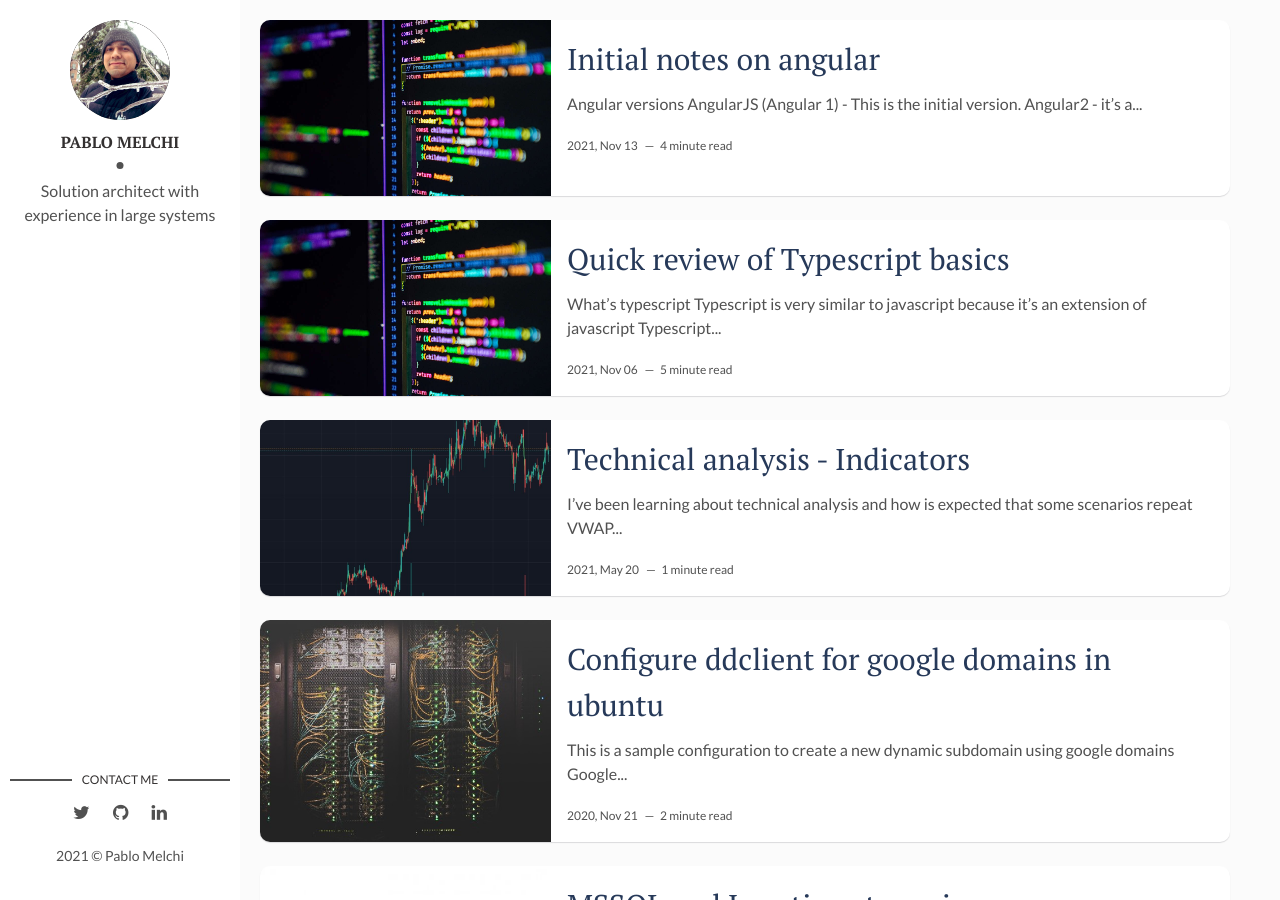
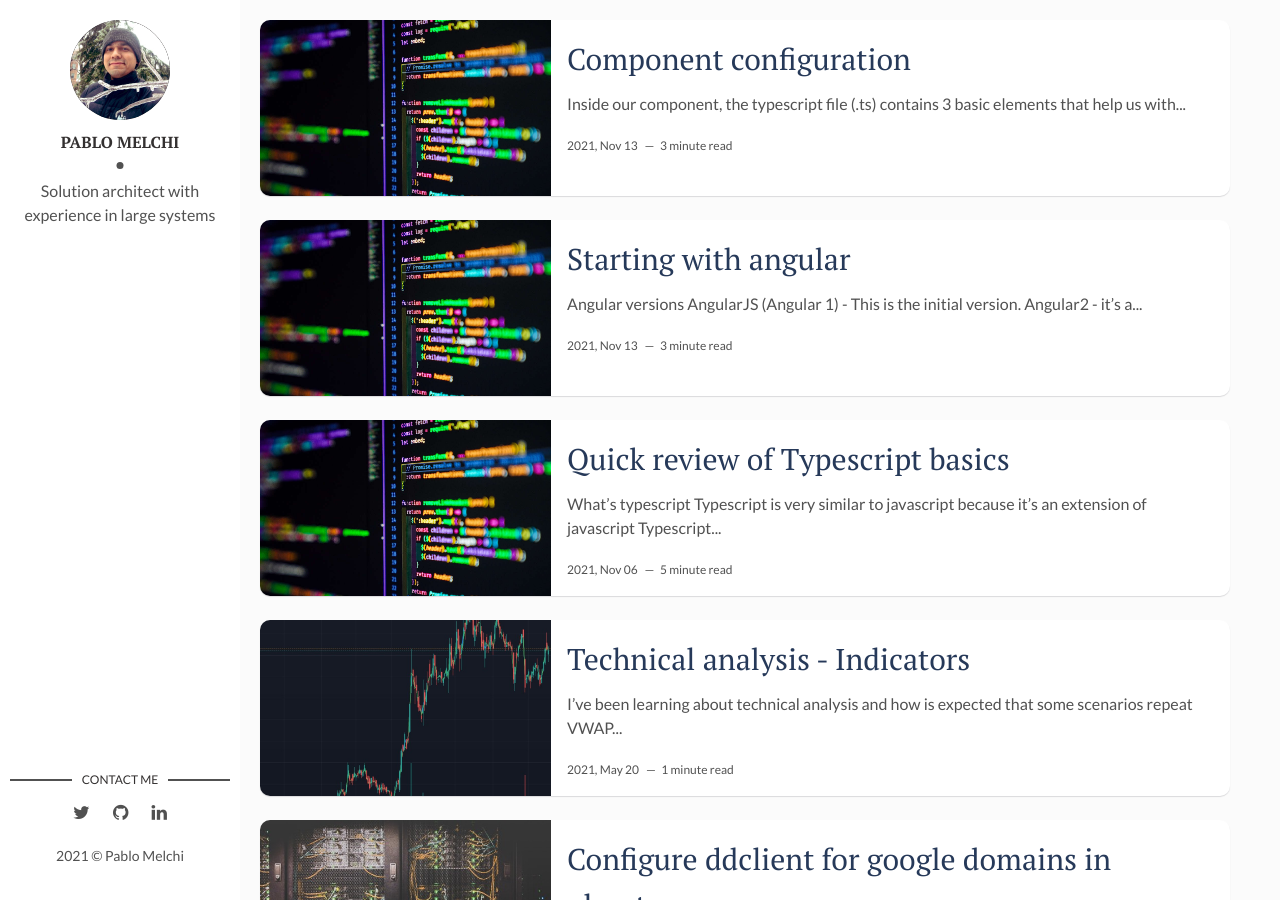
Before and after one commit to pmelchi/pmelchi.github.io, a Jekyll site: the page built from index.html, in a window 1280 px wide and 900 px high. Built offline with Jekyll 4.4.1, drawn with Linux system fonts in a browser that asks for light colours; the list of posts is cut into pages by our own code; some of the changed lines change nothing that is shown.

Commit message:
Angular - Init and component

```diff
--- a/_posts/2021-11-13-Angular-P1.markdown
+++ b/_posts/2021-11-13-Angular-Starting.markdown
@@ -1,8 +1,8 @@
 ---
 layout: post
-title: Initial notes on angular
+title: Starting with angular
 date: 2021-11-13 08:00:00:00 +0600
-description: My initial notes on angular
+description: Starting development with angular
 img: posts/default-post.jpg # Add image post (optional)
 fig-caption: None
 tags: [development, angular]
@@ -35,7 +35,7 @@ ng new <project name> --no-strict
 
 *--no-strict* flag is used to disable some optimizations along with best practices validation. This is to make our life easier in the begining of our development.
 
-### Start the new server ###
+### Start test server ###
 After we have created our project, we can start a local server for development with the command below.
 This command will help us compile our code and push it to a local server where we can see our current changes.
 By default you can see your changes at: http://localhost:4200/
@@ -62,7 +62,7 @@ ng server
 This is the defintion of a module, which will allows us to use it later.
 
 **selector** allows us to define the name that we'll use to "insert" our module.
-We can insert a new module on an html by using it as an html.
+Selectors are very similar to *CSS* selectors, but you can only  use tags, attributes or class elements.
 
 For example:
 
@@ -93,7 +93,7 @@ import { NgModule } from '@angular/core';
 import { FormsModule } from '@angular/forms';
 import { BrowserModule } from '@angular/platform-browser';
 import { AppComponent } from './app.component';
-//New module in a relative path
+//New module with relative path
 import { ServerComponent } from './server/server.component';
 
 @NgModule({
@@ -126,70 +126,23 @@ This is the main configuration file and it defines defaults for:
 
 
 ## Add a new component
-it can be done manually but you can also use the CLI
 
-{% highlight shell %}
-ng generate component <my-new-component>
+The command *ng generate component <component-name>* will generate a new component template for you.
+
+{% highlight powershell%}
+PS C:\Users\Pablo\Documents\GitHub\training\my-first-app> ng generate component testa
+CREATE src/app/testa/testa.component.html (20 bytes)
+CREATE src/app/testa/testa.component.spec.ts (619 bytes)
+CREATE src/app/testa/testa.component.ts (271 bytes)
+CREATE src/app/testa/testa.component.css (0 bytes)
+UPDATE src/app/app.module.ts (643 bytes)
 {% endhighlight %}
 
-This will generate the required files with a minimum content to start a new component.
 
-### Selector
-The selector is the name that will help us identify and use our component across the application. This is very similar to CCS selectors where we can select elements by tag, attribute or class.
+4 files will be created
+ - *html* for UI
+ - *spec.ts* Unit test
+ - *ts* our typescript code/logic
+ - *css* component styling
 
-**Using a component**
-
- - **as an element tag** This allows us to insert the whole component as an element in the web page.
-
- {% highlight typescript%}
-import { Component } from "@angular/core";
-
-@Component({
-    selector: 'app-server', // Select as a tag
-    templateUrl: './server.component.html'
-})
-export class ServerComponent {
-
-}
-{% endhighlight %}
-
- {% highlight html%}
-<app-server></app-server>
-{% endhighlight %}
-
- - **as an element attribute** this allows to use the component inside other tags.
-
-  {% highlight typescript%}
-import { Component } from "@angular/core";
-
-@Component({
-    selector: '[app-server]', // Select as a attribute
-    templateUrl: './server.component.html'
-})
-export class ServerComponent {
-
-}
-{% endhighlight %}
-
- {% highlight html%}
-<div app-servers></div>
-
-{% endhighlight %}
-
-- **as an element class** this allows to use the component inside other tags.
-
-  {% highlight typescript%}
-import { Component } from "@angular/core";
-
-@Component({
-    selector: '.app-server', // Select as a class
-    templateUrl: './server.component.html'
-})
-export class ServerComponent {
-
-}
-{% endhighlight %}
-
- {% highlight html%}
-<div class="app-servers"></div>
-{% endhighlight %}
+it'll also update app.module.ts for our application to use the component.
--- /dev/null
+++ b/_posts/2021-11-20-Angular-Component-Configuration.markdown
@@ -0,0 +1,154 @@
+---
+layout: post
+title: Component configuration
+date: 2021-11-13 08:00:00:00 +0600
+description: Components configuration
+img: posts/default-post.jpg # Add image post (optional)
+fig-caption: None
+tags: [development, angular]
+---
+
+Inside our component, the typescript file (.ts)  contains 3 basic elements that help us with the configuration.
+
+ - selector
+ - template
+ - styles
+
+{% highlight typescript%}
+@Component({
+  selector: 'app-testa',
+  templateUrl: './testa.component.html',
+  styleUrls: ['./testa.component.css']
+})
+
+{% endhighlight %}
+
+
+## Selector
+It usually starts with the word app and it's the name that will help us identify and use our component across the application. This is very similar to CCS selectors where we can select elements by tag, attribute or class.
+
+### As an element tag
+
+This allows us to insert the whole component as an element in the web page.
+
+ {% highlight typescript%}
+import { Component } from "@angular/core";
+
+@Component({
+    selector: 'app-server', // Select as a tag
+    templateUrl: './server.component.html'
+})
+export class ServerComponent {
+
+}
+{% endhighlight %}
+
+ {% highlight html%}
+<app-server></app-server>
+{% endhighlight %}
+
+### As an element attribute
+
+This allows to use the component inside other tags.
+
+  {% highlight typescript%}
+import { Component } from "@angular/core";
+
+@Component({
+    selector: '[app-server]', // Select as a attribute
+    templateUrl: './server.component.html'
+})
+export class ServerComponent {
+
+}
+{% endhighlight %}
+
+ {% highlight html%}
+<div app-servers></div>
+
+{% endhighlight %}
+
+### As an element class
+
+This allows to use the component inside other tags.
+
+{% highlight typescript%}
+import { Component } from "@angular/core";
+
+@Component({
+    selector: '.app-server', // Select as a class
+    templateUrl: './server.component.html'
+})
+export class ServerComponent {
+
+}
+{% endhighlight %}
+
+ {% highlight html%}
+<div class="app-servers"></div>
+{% endhighlight %}
+
+## Template
+
+Template has 2 different ways to use it:
+
+### By pointing to an HTML file
+This is the default when you create a component via CLI.
+
+{% highlight typescript%}
+@Component({
+  selector: 'app-testa',
+  templateUrl: './testa.component.html',//Pointing to html file
+  styleUrls: ['./testa.component.css']
+})
+{% endhighlight %}
+
+### By adding the template to your code
+This is useful in scenarios where it's very snippet, like in a single tag scenario.
+
+{% highlight typescript%}
+@Component({
+  selector: 'app-servers',
+  template: `<app-server></app-server>
+  <app-server></app-server>`,
+  styleUrls: ['./servers.component.css']
+})
+{% endhighlight %}
+
+## Styles
+
+You have 2 main options here too
+ - External file
+ - Snippet
+
+There're also special selectors, which you can find in the [angular reference page](https://angular.io/guide/component-styles)
+
+### Pointing to an external file
+
+This is an array and it allows you to add multiple styles.
+
+{% highlight typescript%}
+@Component({
+  selector: 'app-testa',
+  templateUrl: './testa.component.html',
+  styleUrls: ['./testa.component.css', '../main.css']
+})
+{% endhighlight %}
+
+### Adding it as a snippet
+
+We add the CCS directly to our component code, usually in a single string.
+
+{% highlight typescript%}
+@Component({
+  selector: 'app-root',
+  template: `
+    <h1>Tour of Heroes</h1>
+    <app-hero-main [hero]="hero"></app-hero-main>
+  `,
+  styles: ['h1 { font-weight: normal; }']
+})
+export class HeroAppComponent {
+/* . . . */
+}
+{% endhighlight %}
```
